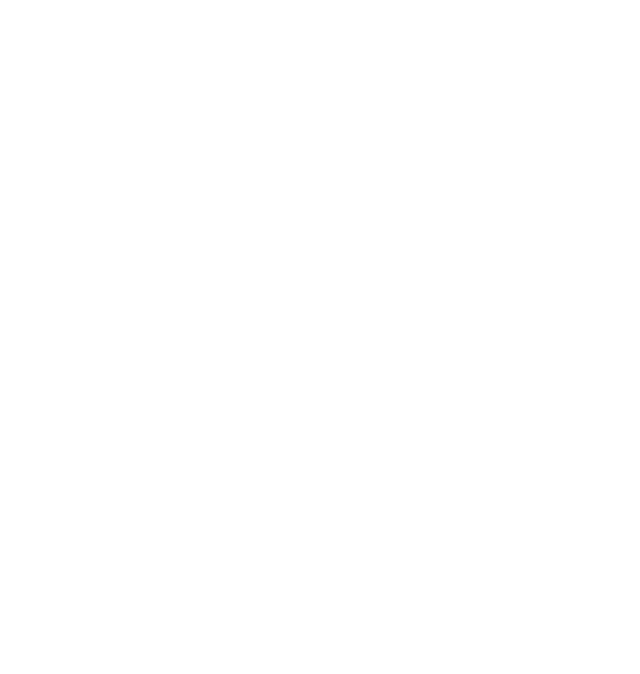
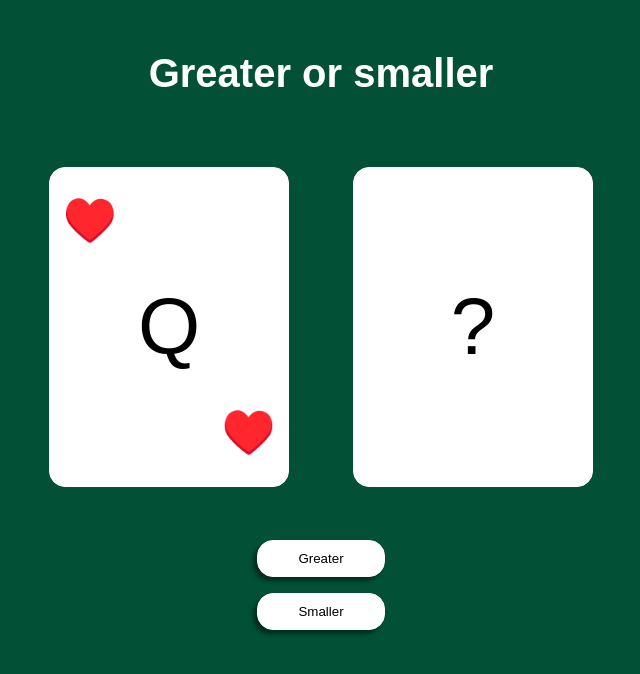
Before and after one commit to annarosesmarti/202309-w3ch2-anna-roses, a plain HTML site: page index.html in a window 1280 px wide. Shown: the whole page, without its empty margins (319-959 px from the left). Drawn offline with Linux system fonts and the light colour scheme; a web font is replaced by a local one.

Commit message:
Add second screen game: content and style

```diff
--- a/index.html
+++ b/index.html
@@ -7,14 +7,41 @@
   <meta name="description" content="Game of Cards">
   <link rel="preconnect" href="https://fonts.googleapis.com">
   <link rel="preconnect" href="https://fonts.gstatic.com" crossorigin>
-  <link href="https://fonts.googleapis.com/css2?family=Montserrat:wght@200;300;400&display=swap" rel="stylesheet">
-  <link rel="stylesheet" href="/styles/style.css">
+  <link href="https://fonts.googleapis.com/css2?family=Inclusive+Sans&display=swap" rel="stylesheet">
+  <link rel="stylesheet" href="/styles/styles.css">
+  <script src="/js/index.js"></script>
   <title>Game of Cards</title>
-  <link rel="shortcut icon" href="/favicon.png" type="image/x-icon">
+  <link rel="shortcut icon" href="/images/favicon.png" type="image/x-icon">
 </head>
 
 <body>
-
+  <class class="main-container">
+    <header>
+      <h1 class="title">Greater or smaller</h1>
+    </header>
+    <main>
+      <div class="cards-container">
+        <div class="card card-game">
+          <span class="suit-top-left suit-card-game">♥️</span>
+          <span class="value value-card-game">Q</span>
+          <span class="suit-bottom-right suit-card-game">♥️</span>
+        </div>
+        <div class="card card-player">
+          <span class="value question-mark-card-two">?</span>
+          <span class="suit-card-two suit-top-left hidden">♣️</span>
+          <span class="value value-card-two hidden">J</span>
+          <span class="suit-card-two suit-bottom-right hidden">♣️</span>
+        </div>
+      </div>
+      <div class="button-start-container">
+        <button class="button button-start hidden" type="button">Start</button>
+      </div>
+      <div class="button-section">
+        <button class="button button-greater" type="button">Greater</button>
+        <button class="button button-smaller" type="button">Smaller</button>
+      </div>
+    </main>
+  </class>
 </body>
 
 </html>
--- /dev/null
+++ b/styles/styles.css
@@ -0,0 +1,100 @@
+:root {
+  --main-color: white;
+  --secondary-color: #025136;
+  --tertiary-color: black;
+  --main-font: "Inclusive Sans", sans-serif;
+  --card-font-size: 2.7rem;
+  --title-font-size: 2.5rem;
+  --button-font-size: 1.5rem;
+}
+
+*,
+::before,
+::after {
+  box-sizing: border-box;
+}
+
+body {
+  margin: 0;
+  background-color: var(--secondary-color);
+  padding-bottom: 20px;
+}
+
+button {
+  font-family: inherit;
+}
+
+span {
+  font-family: inherit;
+}
+
+.main-container {
+  font-family: var(--main-font);
+}
+
+.hidden {
+  visibility: hidden;
+}
+
+.title {
+  color: var(--main-color);
+  font-size: var(--title-font-size);
+  text-align: center;
+  padding: 1.5rem 0;
+}
+
+.cards-container {
+  display: flex;
+  flex-direction: row;
+  justify-content: center;
+  align-items: flex-start;
+  gap: 5%;
+  padding-top: 20px;
+}
+
+.card {
+  display: grid;
+  grid-template-columns: repeat(3, 1fr);
+  grid-template-rows: repeat(3, 1fr);
+  align-items: center;
+  justify-items: center;
+  border: 1px solid;
+  border-color: var(--main-color);
+  font-size: var(--card-font-size);
+  height: 20rem;
+  width: 15rem;
+  border-radius: 1rem;
+  background-color: var(--main-color);
+}
+
+.suit-top-left {
+  grid-column: 1;
+  grid-row: 1;
+}
+
+.suit-bottom-right {
+  grid-column: 3;
+  grid-row: 3;
+}
+
+.value {
+  font-size: 5rem;
+  grid-column: 2;
+  grid-row: 2;
+}
+
+.button-section {
+  display: flex;
+  flex-direction: column;
+  align-items: center;
+}
+
+.button {
+  padding: 10px 40px;
+  margin-bottom: 1rem;
+  border: 1px solid;
+  border-color: var(--main-color);
+  border-radius: 1rem;
+  background-color: var(--main-color);
+  box-shadow: -4px 4px 4px #012d1e;
+}
```
